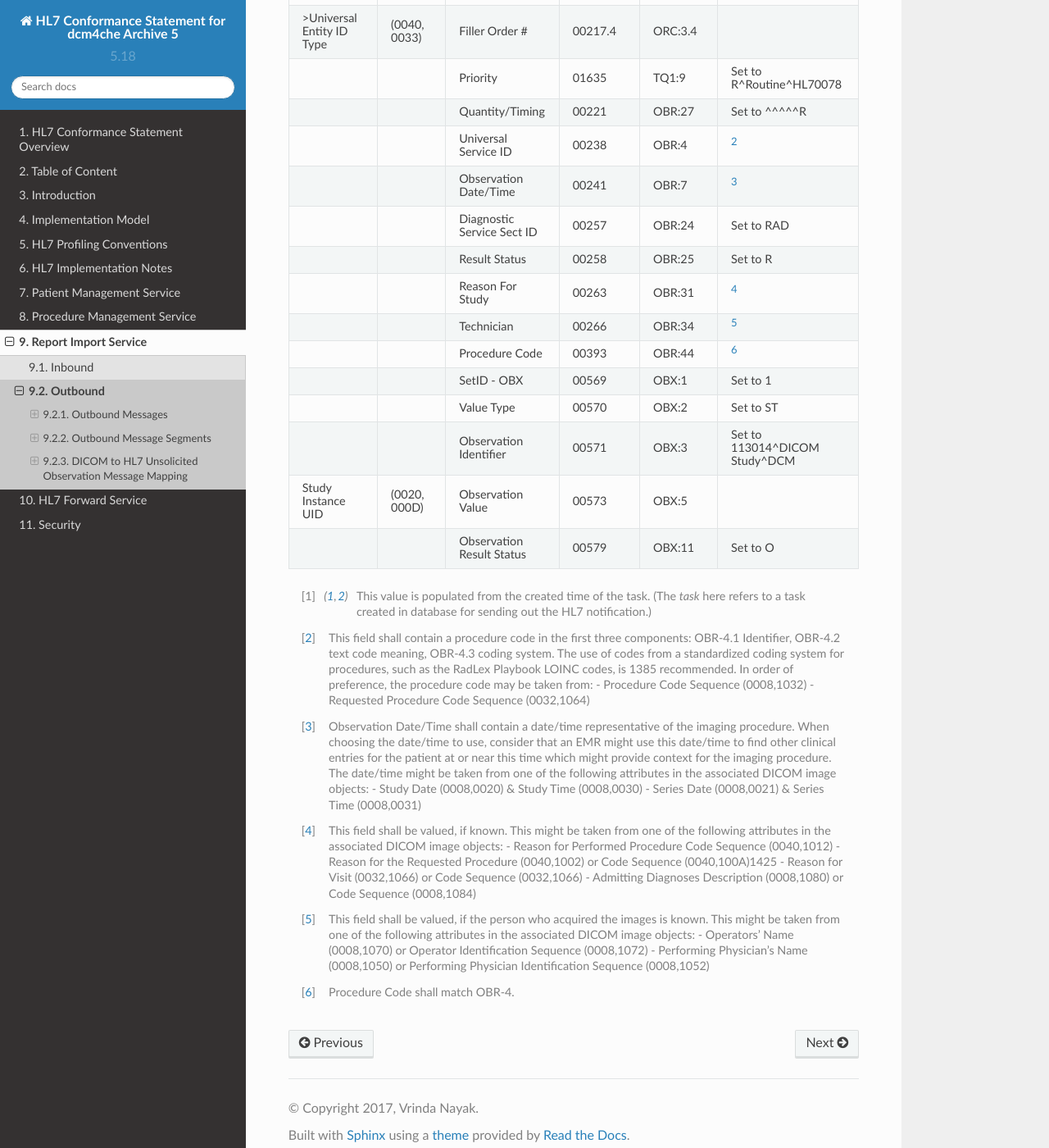
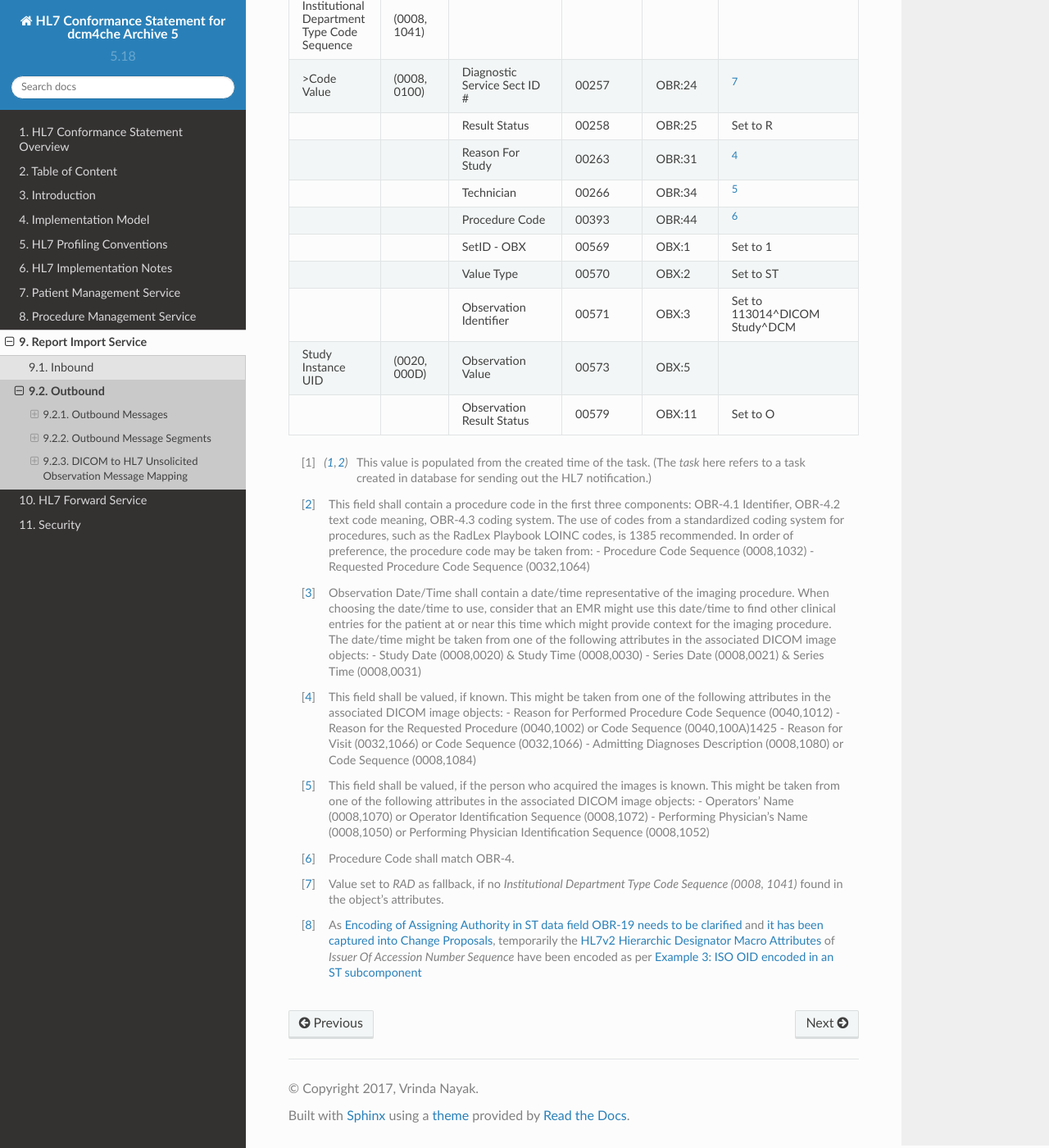
Before and after one commit to dcm4che/dcm4chee-arc-hl7cs, a Sphinx documentation site: the page built from source/oru/outbound.rst, in a window 1280 px wide and 1400 px high, scrolled down 11689 px. Shown: the whole window at 82% size. Built offline with Sphinx 7.4.7 and the Read the Docs theme 2.0.0, drawn with Linux system fonts in a browser that asks for light colours; some of the changed text lies outside the part shown.

Commit message:
dcm4che/dcm4chee-arc-light#2463 : Enhance HL7PSU task table to include series information required for outgoing HL7 ORU messages https://github.com/dcm4che/dcm4chee-arc-light/commit/d959f39f0918928bb742def69206e6e975cfa438

```diff
--- a/source/oru/outbound.rst
+++ b/source/oru/outbound.rst
@@ -381,7 +377,8 @@ ORU - DICOM Image Attributes to HL7 Unsolicited Observation Message mapping
    , , Quantity/Timing, 00221, OBR:27, Set to ^^^^^R
    , , Universal Service ID, 00238, OBR:4, [#Note2]_
    , , Observation Date/Time, 00241, OBR:7, [#Note3]_
-   , , Diagnostic Service Sect ID, 00257, OBR:24, Set to RAD
+   Institutional Department Type Code Sequence, "(0008, 1041)"
+   >Code Value, "(0008, 0100)", Diagnostic Service Sect ID #, 00257, OBR:24, [#Note7]_
    , , Result Status, 00258, OBR:25, Set to R
    , , Reason For Study, 00263, OBR:31, [#Note4]_
    , , Technician, 00266, OBR:34, [#Note5]_
@@ -423,3 +420,12 @@ ORU - DICOM Image Attributes to HL7 Unsolicited Observation Message mapping
     - Performing Physician's Name (0008,1050) or Performing Physician Identification Sequence (0008,1052)
 
 .. [#Note6] Procedure Code shall match OBR-4.
+
+.. [#Note7] Value set to `RAD` as fallback, if no `Institutional Department Type Code Sequence (0008, 1041)` found in
+    the object's attributes.
+
+.. [#Note8] As `Encoding of Assigning Authority in ST data field OBR-19 needs to be clarified <https://groups.google.com/forum/#!topic/ihe-rad-tech/rgijW_U-1a8>`_
+    and `it has been captured into Change Proposals <https://groups.google.com/forum/#!topic/ihe-rad-tech/IEDUwf4JGD8>`_,
+    temporarily the `HL7v2 Hierarchic Designator Macro Attributes <http://dicom.nema.org/medical/dicom/current/output/chtml/part03/sect_10.14.html#table_10-17>`_
+    of `Issuer Of Accession Number Sequence` have been encoded as per
+    `Example 3: ISO OID encoded in an ST subcomponent <http://hl7.eu/refactored/dtST.html>`_
```
Also changed, not shown: other parts of source/oru/outbound.rst (+1 -5 lines).
